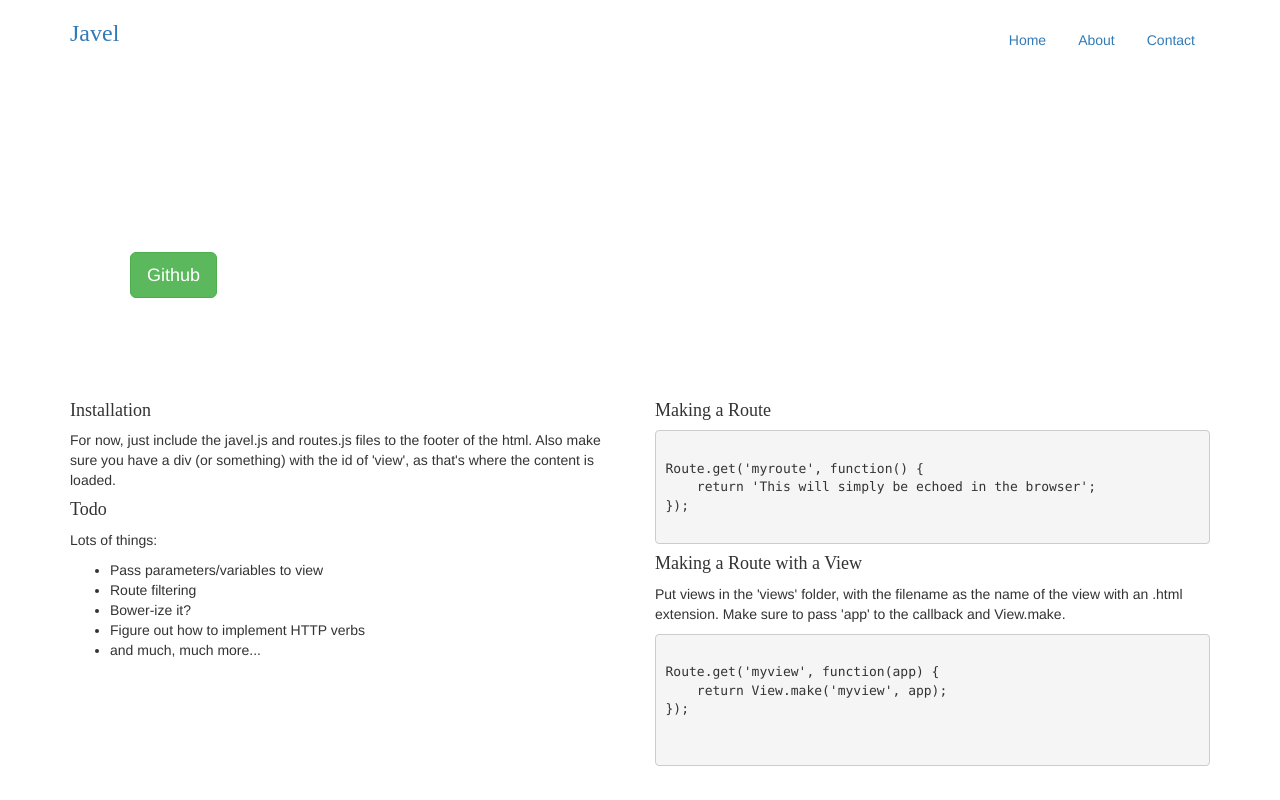
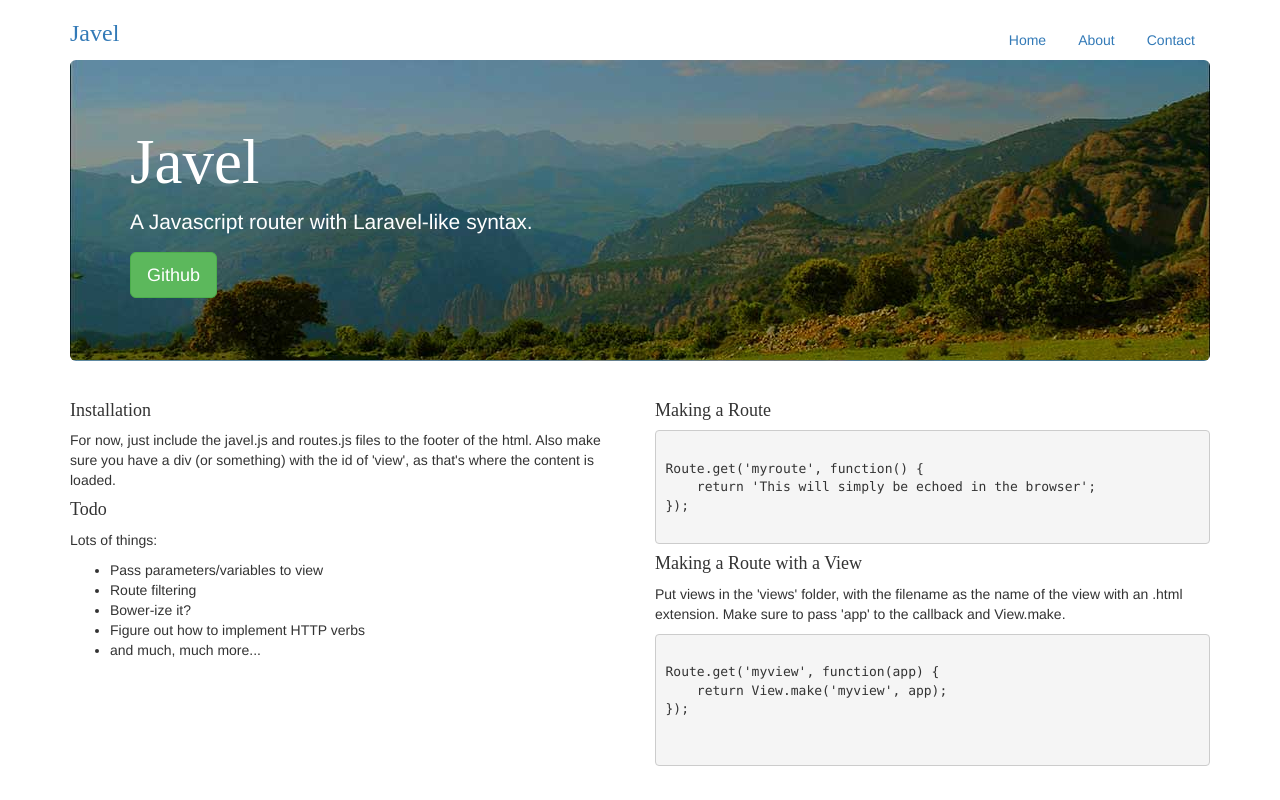
Before and after one commit to matula/javel, a plain HTML site: page index.html in a window 1280 px wide. Drawn offline with nearby package versions, Linux system fonts and the light colour scheme; the site is published under a folder, as on GitHub Pages, so addresses that start at the root find nothing; a web font is replaced by a local one.

Commit message:
relative paths

```diff
--- a/css/main.css
+++ b/css/main.css
@@ -5,7 +5,7 @@ p, li{
     font-family: "Helvetica Neue", Helvetica, Arial, sans-serif;
 }
 div.jumbotron {
-    background: url(/img/bg.jpg);
+    background: url(../img/bg.jpg);
     color: #fff;
 }
 .jumbotron small {
```
